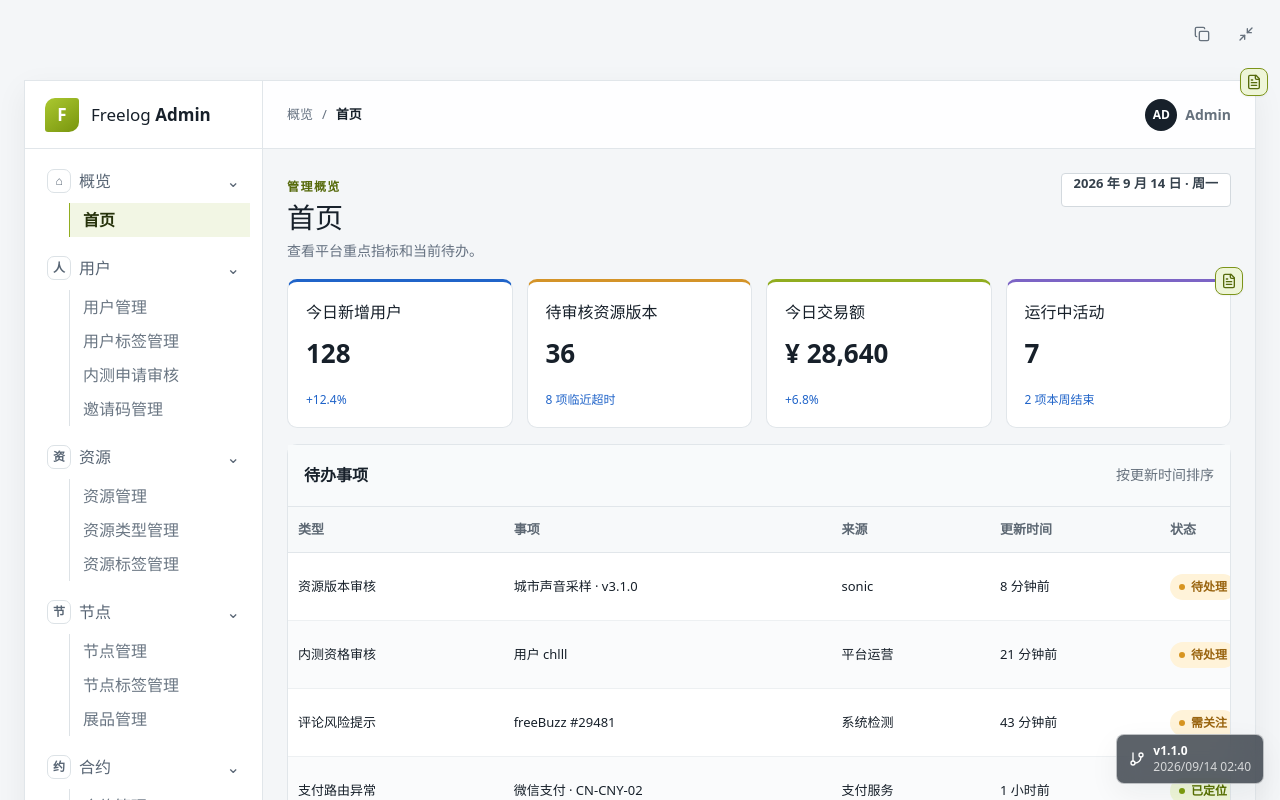
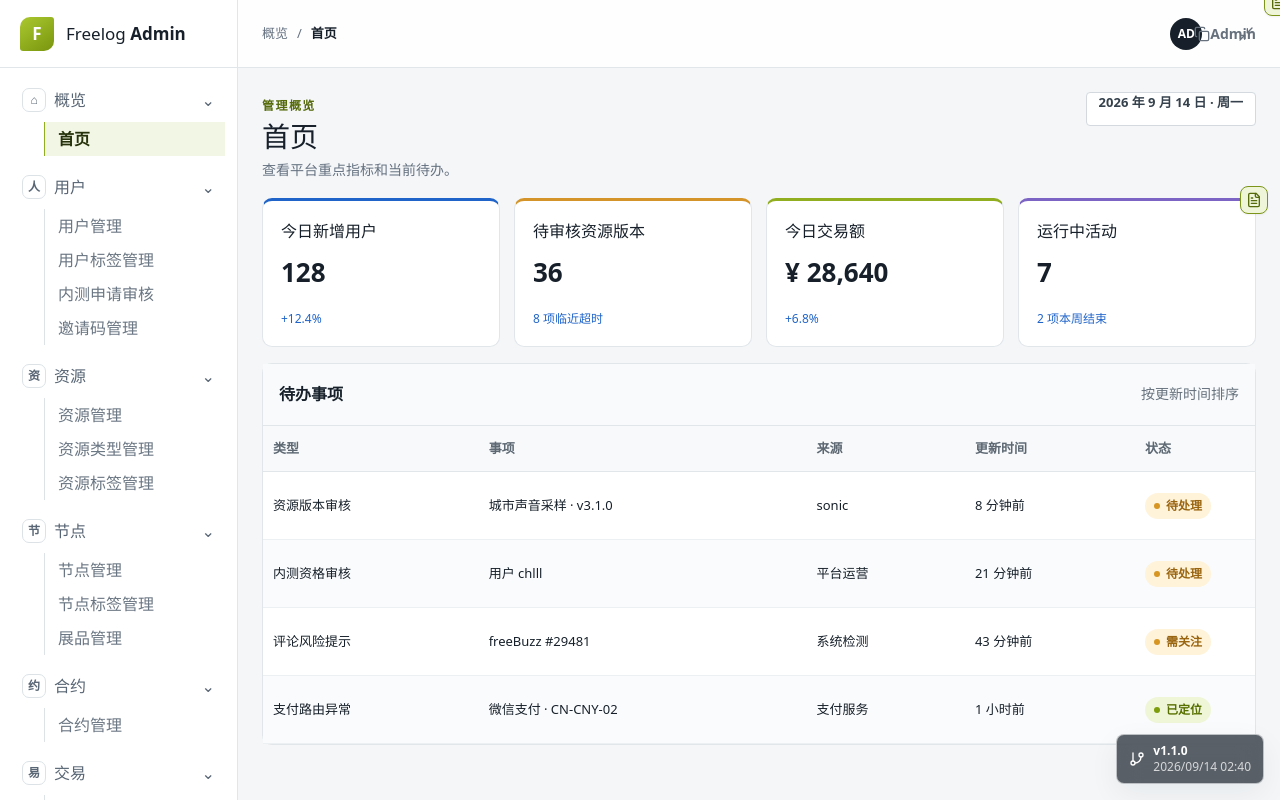
Before and after one commit to chamcenliu/fl-admin-prototype, a React (Vite) app: page / in a window 1280 px wide. Both pictures are taken after a click on the button 1238 px from the left and 31 px from the top of the page. Shown: the top 800 px of the page. Built offline with nearby package versions, Linux system fonts and the light colour scheme.

Commit message:
Use full viewport for prototype display

```diff
--- a/src/layout/GlobalLayout.tsx
+++ b/src/layout/GlobalLayout.tsx
@@ -81,7 +81,7 @@ export function GlobalLayout({ children, collapsed, activeTitle, activePath, pro
             onTogglePrototypeFullscreen={onTogglePrototypeFullscreen}
           />
         </div>
-        <main className="mx-auto w-full max-w-7xl px-6 py-20">{children}</main>
+        <main className="prototype-fullscreen-main min-h-screen w-full p-0">{children}</main>
       </div>
     );
   }
@@ -132,7 +132,7 @@ export function GlobalLayout({ children, collapsed, activeTitle, activePath, pro
       <div className={cn("grid", collapsed ? "grid-cols-[72px_minmax(0,1fr)]" : "grid-cols-[272px_minmax(0,1fr)]")}>
         <Sidebar collapsed={collapsed} onToggle={onToggleSidebar} onSelectPage={onSelectPage} {...props} />
         <section className="min-w-0">
-          <main className="mx-auto w-full max-w-7xl px-6 py-6">{children}</main>
+          <main className="prototype-display-main w-full px-6 py-6">{children}</main>
         </section>
       </div>
     </div>
--- a/src/pages/admin/AdminPrototypePage.css
+++ b/src/pages/admin/AdminPrototypePage.css
@@ -27,6 +27,21 @@
   border: 1px solid var(--admin-line);
   background: var(--admin-bg);
   box-shadow: 0 10px 30px rgba(23, 32, 42, 0.06);
+}
+
+.prototype-fullscreen-main .fl-admin-prototype {
+  min-height: 100vh;
+}
+
+.prototype-fullscreen-main .fl-admin-frame {
+  min-height: 100vh;
+  border: 0;
+  box-shadow: none;
+}
+
+.prototype-fullscreen-main .fl-admin-sidebar,
+.prototype-fullscreen-main .fl-admin-workspace {
+  min-height: 100vh;
 }
 
 .fl-admin-sidebar {
```
